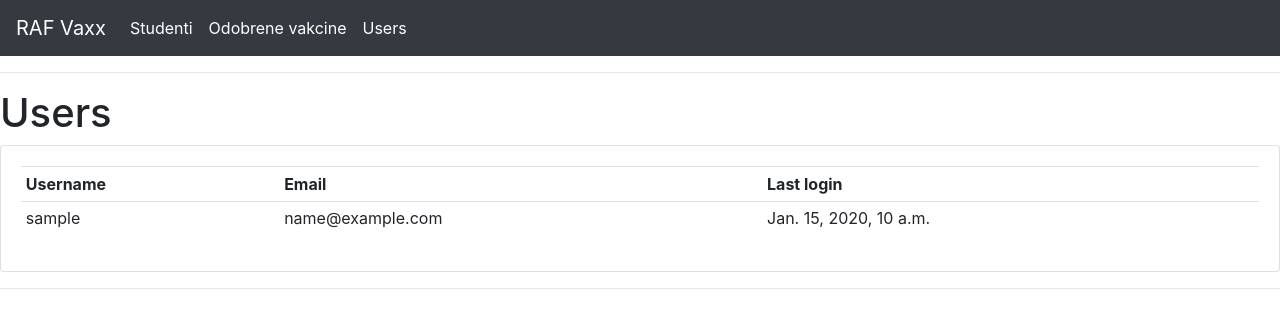
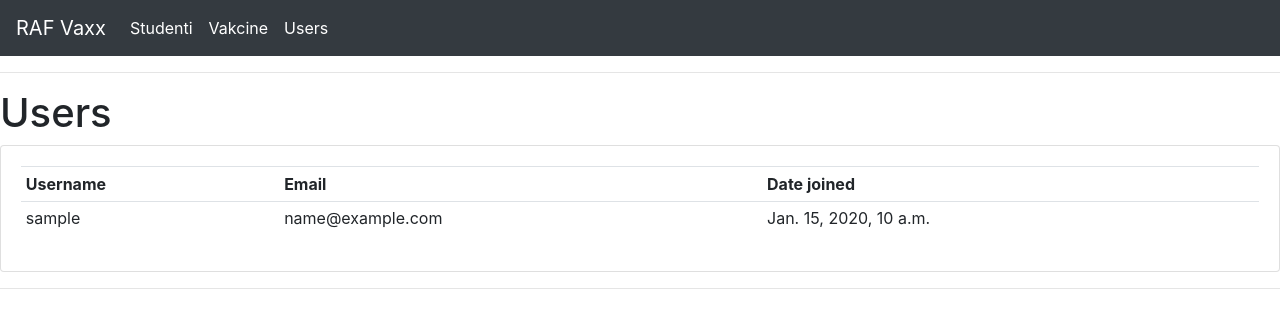
Before and after one commit to relja27/sj2021-django, a Django app: page /user in a window 1280 px wide. Shown: the top 328 px of the page. Run offline with Django 3.2, Linux system fonts and the light colour scheme; tables that the repository leaves empty hold one stand-in row (values such as "Sample post"); some libraries are stand-ins or nearby versions.

Commit message:
-Dodatak

```diff
--- a/projekat/rafvaxx/templates/rafvaxx/navbar.html
+++ b/projekat/rafvaxx/templates/rafvaxx/navbar.html
@@ -11,7 +11,7 @@
         <a class="nav-link" href="student">Studenti</a>
       </li>
       <li class="nav-item active">
-        <a class="nav-link" href="vaccine">Odobrene vakcine</a>
+        <a class="nav-link" href="vaccine">Vakcine</a>
       </li>
         <li class="nav-item active">
         <a class="nav-link" href="user">Users</a>
--- a/projekat/rafvaxx/templates/rafvaxx/student.html
+++ b/projekat/rafvaxx/templates/rafvaxx/student.html
@@ -5,7 +5,7 @@
      <div class="col-md-5"></div>
     <h1>Studenti</h1>
 
-    <h5>Ukupno vakcinisano {{ total_student }} od 400 studenata</h5>
+    <h5>Ukupno vakcinisano {{ total_student }} od 50 studenata</h5>
     <h5>Procenatualno {{ procenat }}% studenata</h5>
     <div class="card card-body">
         <table class="table table-sm">
--- a/projekat/rafvaxx/templates/rafvaxx/user.html
+++ b/projekat/rafvaxx/templates/rafvaxx/user.html
@@ -13,13 +13,13 @@
             <tr>
                 <th>Username</th>
                 <th>Email</th>
-                <th>Last login</th>
+                <th>Date joined</th>
             </tr>
             {% for u in user %}
             <tr>
                  <td>{{u.username}}</td>
                  <td>{{u.email}}</td>
-                 <td>{{u.last_login}}</td>
+                 <td>{{u.date_joined}}</td>
             </tr>
 
 
--- a/projekat/rafvaxx/templates/rafvaxx/vaccine.html
+++ b/projekat/rafvaxx/templates/rafvaxx/vaccine.html
@@ -19,6 +19,9 @@
                  <td>{{v.name}}</td>
                  <td>{{v.country}}</td>
                  <td>{{v.doses}}</td>
+
+
+
             </tr>
             {% endfor %}
         </table>
--- a/projekat/rafvaxx/views.py
+++ b/projekat/rafvaxx/views.py
@@ -5,18 +5,19 @@ from .forms import *
 def dash(request):
     student = Student.objects.all()
     vaccine = Vaccine.objects.all()
-    user = User.objects.all()
     return render(request, 'rafvaxx/dashboard.html', {'student': student, 'vaccine': vaccine})
 
 def student(request):
     student = Student.objects.all()
     total_student = student.count()
-    procenat = total_student / 400 * 100
+    procenat = total_student / 50 * 100
     return render(request, 'rafvaxx/student.html', {'student': student, 'total_student': total_student, 'procenat': procenat})
 
 def vaccine(request):
     vaccine = Vaccine.objects.all()
-    return render(request, 'rafvaxx/vaccine.html', {'vaccine': vaccine})
+    student = Student.objects.all()
+    increment = 0
+    return render(request, 'rafvaxx/vaccine.html', {'vaccine': vaccine, 'student':student, 'increment':increment})
 
 def user(request):
     user = User.objects.all()
```
